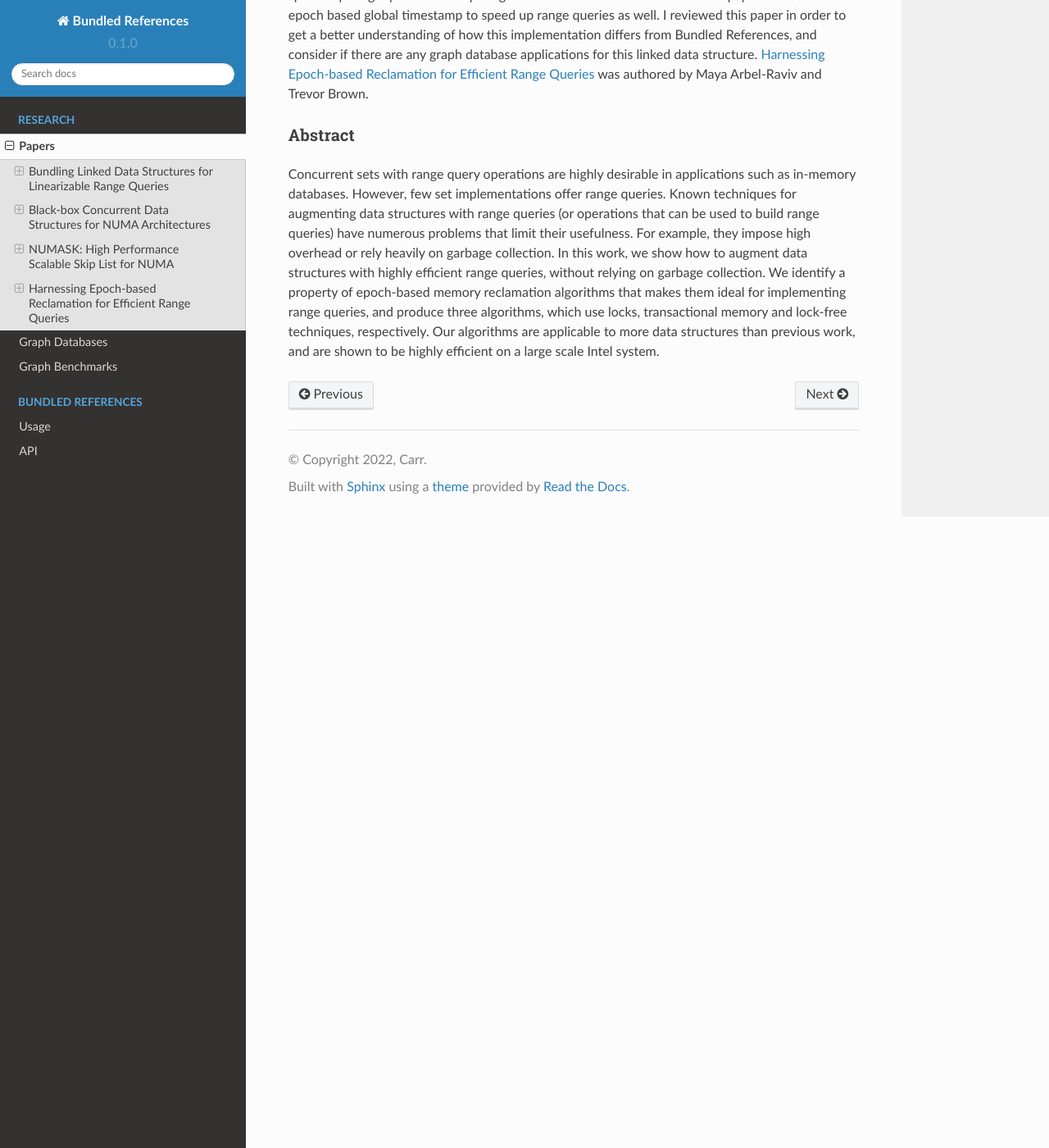
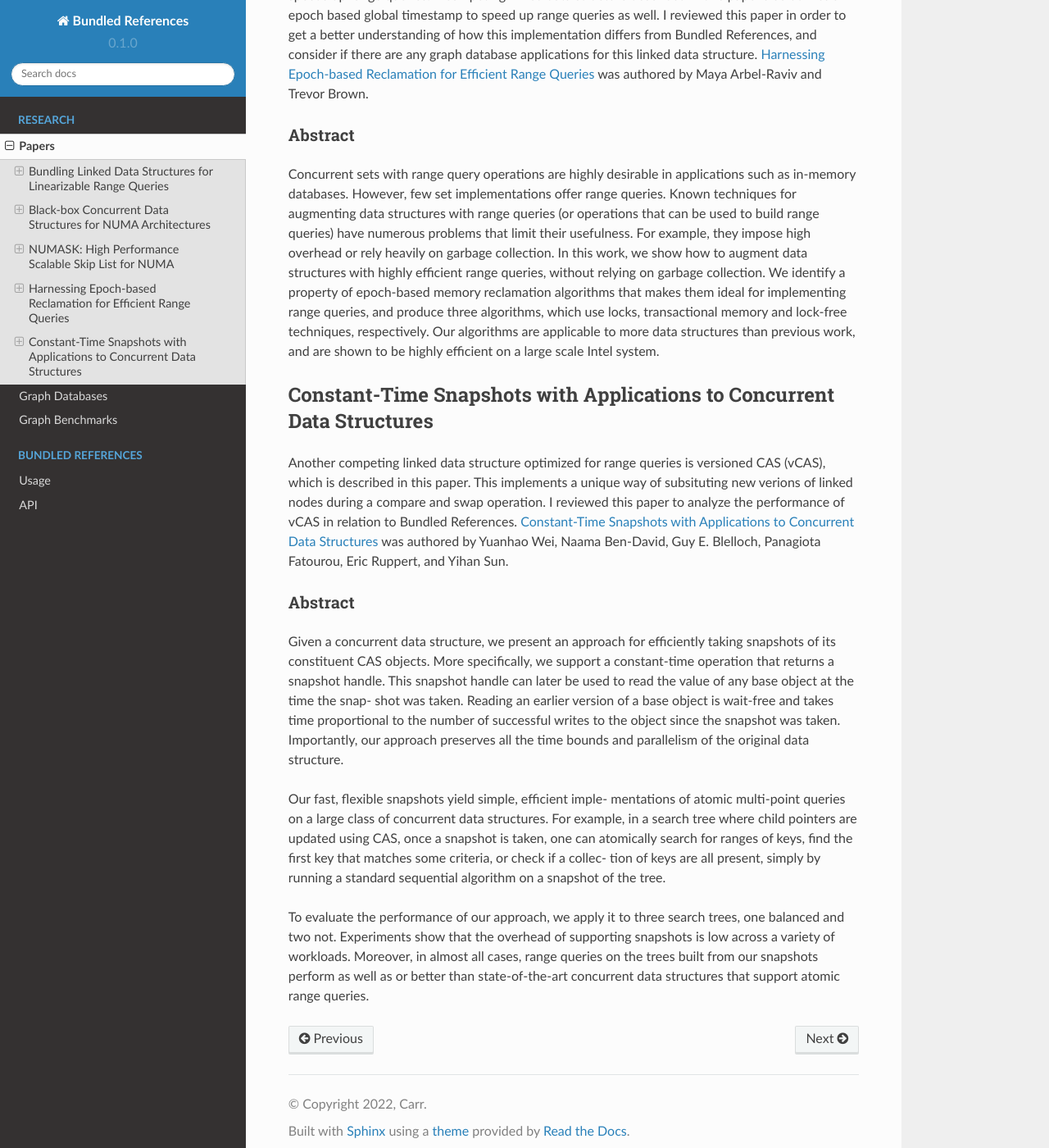
Before and after one commit to JAlexanderCarr/bundledrefs, a Sphinx documentation site: the page built from docs/source/research/papers.rst, in a window 1280 px wide and 1400 px high, scrolled down 2039 px. Shown: the whole window at 82% size. Built offline with Sphinx 7.4.7 and the Read the Docs theme 2.0.0, drawn with Linux system fonts in a browser that asks for light colours.

Commit message:
Added a paper

```diff
--- a/docs/source/research/papers.rst
+++ b/docs/source/research/papers.rst
@@ -127,3 +127,48 @@ queries, and produce three algorithms, which use locks, transactional
 memory and lock-free techniques, respectively. Our algorithms are
 applicable to more data structures than previous work, and are
 shown to be highly efficient on a large scale Intel system.
+
+Constant-Time Snapshots with Applications to Concurrent Data Structures
+=======================================================================
+
+Another competing linked data structure optimized for range queries is
+versioned CAS (vCAS), which is described in this paper.  This implements
+a unique way of subsituting new verions of linked nodes during a compare
+and swap operation.  I reviewed this paper to analyze the performance of
+vCAS in relation to Bundled References.  `Constant-Time Snapshots with
+Applications to Concurrent Data Structures`_ was authored by Yuanhao Wei,
+Naama Ben-David, Guy E. Blelloch, Panagiota Fatourou, Eric Ruppert, and
+Yihan Sun.
+
+.. _Constant-Time Snapshots with Applications to Concurrent Data Structures: https://dl.acm.org/doi/pdf/10.1145/3437801.3441602
+
+Abstract
+--------
+
+Given a concurrent data structure, we present an approach
+for efficiently taking snapshots of its constituent CAS objects.
+More specifically, we support a constant-time operation that
+returns a snapshot handle. This snapshot handle can later be
+used to read the value of any base object at the time the snap-
+shot was taken. Reading an earlier version of a base object
+is wait-free and takes time proportional to the number of
+successful writes to the object since the snapshot was taken.
+Importantly, our approach preserves all the time bounds and
+parallelism of the original data structure.
+
+Our fast, flexible snapshots yield simple, efficient imple-
+mentations of atomic multi-point queries on a large class
+of concurrent data structures. For example, in a search tree
+where child pointers are updated using CAS, once a snapshot
+is taken, one can atomically search for ranges of keys, find
+the first key that matches some criteria, or check if a collec-
+tion of keys are all present, simply by running a standard
+sequential algorithm on a snapshot of the tree.
+
+To evaluate the performance of our approach, we apply it
+to three search trees, one balanced and two not. Experiments
+show that the overhead of supporting snapshots is low across
+a variety of workloads. Moreover, in almost all cases, range
+queries on the trees built from our snapshots perform as well
+as or better than state-of-the-art concurrent data structures
+that support atomic range queries.
```
